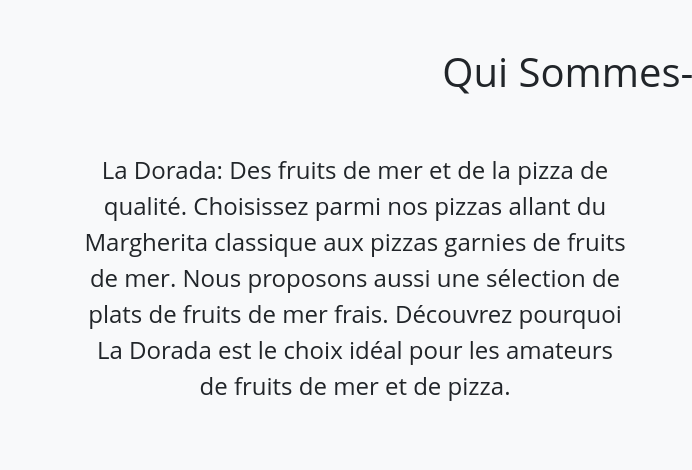
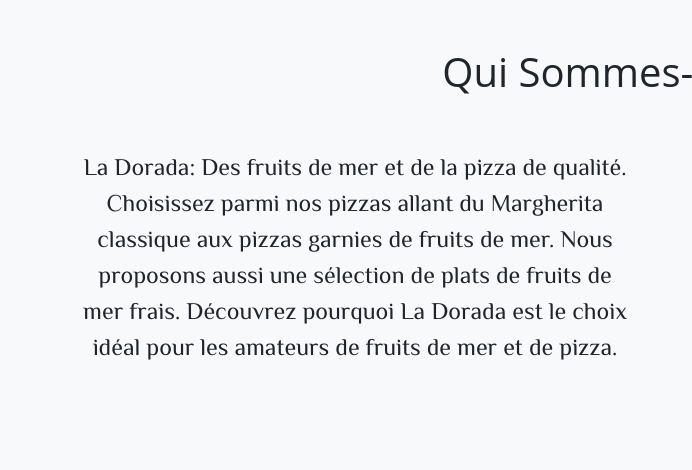
Before and after one commit to host-slmnstream/ladorada, a plain HTML site: page index.html in a window 1280 px wide. Shown: the part 1320-1790 px from the top of the page, 0-692 px from the left. Drawn offline with nearby package versions, Linux system fonts and the light colour scheme; a web font is replaced by a local one.

Commit message:
Add files via upload

```diff
--- a/index.html
+++ b/index.html
@@ -8,6 +8,7 @@
     <link rel="shortcut icon" href="img/fish.ico" type="image/x-icon">
     <link rel="stylesheet" href="style.css">
     <link rel="stylesheet" href="https://fonts.googleapis.com/css?family=Sofia">
+    <link rel="stylesheet" href="https://fonts.googleapis.com/css?family=El Messiri">
     <link rel="stylesheet" href="https://cdnjs.cloudflare.com/ajax/libs/font-awesome/6.2.1/css/all.min.css" integrity="sha512-MV7K8+y+gLIBoVD59lQIYicR65iaqukzvf/nwasF0nqhPay5w/9lJmVM2hMDcnK1OnMGCdVK+iQrJ7lzPJQd1w==" crossorigin="anonymous" referrerpolicy="no-referrer" />
     <link href="https://cdn.jsdelivr.net/npm/bootstrap@5.3.0-alpha1/dist/css/bootstrap.min.css" rel="stylesheet" integrity="sha384-GLhlTQ8iRABdZLl6O3oVMWSktQOp6b7In1Zl3/Jr59b6EGGoI1aFkw7cmDA6j6gD" crossorigin="anonymous">
 </head>
@@ -97,7 +98,7 @@
 
           <div class="col-sm-6 mb-3 mb-sm-0">
             <div class="">
-              <p class="fs-4 text-justify lh-base pb-3 pt-3">La Dorada: Des fruits de mer et de la pizza de qualité. Choisissez parmi nos pizzas allant du Margherita classique aux pizzas garnies de fruits de mer. Nous proposons aussi une sélection de plats de fruits de mer frais. Découvrez pourquoi La Dorada est le choix idéal pour les amateurs de fruits de mer et de pizza.</p>
+              <p class="fs-4 text-justify lh-base pb-3 pt-3" style='font-family: "El Messiri" , "Open Sans", sans-serif;' >La Dorada: Des fruits de mer et de la pizza de qualité. Choisissez parmi nos pizzas allant du Margherita classique aux pizzas garnies de fruits de mer. Nous proposons aussi une sélection de plats de fruits de mer frais. Découvrez pourquoi La Dorada est le choix idéal pour les amateurs de fruits de mer et de pizza.</p>
             </div>
           </div>
 
```
